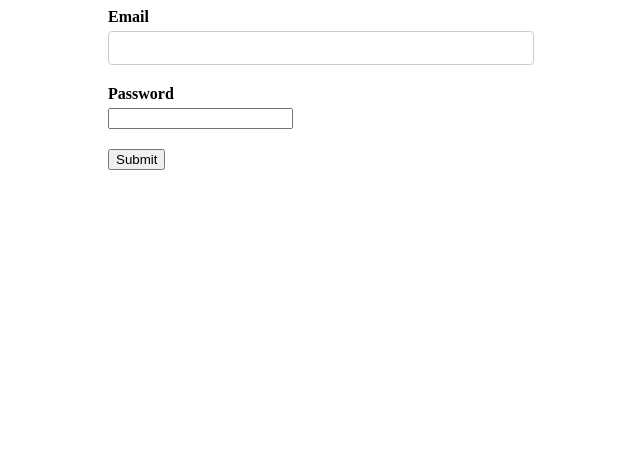
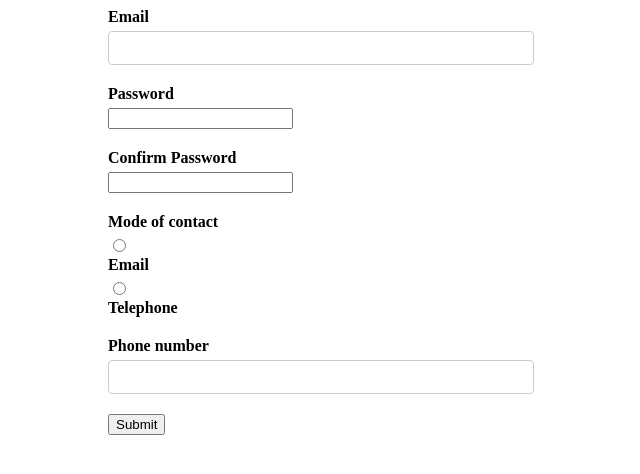
Before and after one commit to sinansubasi95/react-form-playground, a React (Create React App) app: page / in a window 1280 px wide. Shown: the top 474 px of the page, without its empty margins (319-959 px from the left). Built offline with nearby package versions, Linux system fonts and the light colour scheme.

Commit message:
registration form

```diff
--- a/src/App.js
+++ b/src/App.js
@@ -2,12 +2,14 @@
 import './App.css';
 import FormikContainer from './components/FormikContainer';
 import LoginForm from './components/LoginForm';
+import RegistrationForm from './components/RegistrationForm';
 // import YoutubeForm from './components/YoutubeForm';
 
 function App() {
   return (
     <div className="App">
-      <LoginForm />
+      <RegistrationForm />
+      {/* <LoginForm /> */}
       {/* <FormikContainer /> */}
       {/* <YoutubeForm /> */}
     </div>
--- /dev/null
+++ b/src/components/RegistrationForm.jsx
@@ -0,0 +1,86 @@
+import React from 'react';
+import { Formik, Form } from 'formik';
+import * as Yup from 'yup';
+import FormikControl from './FormikControl';
+
+const RegistrationForm = () => {
+    const options = [
+        {key: 'Email', value: 'emailmoc'},
+        {key: 'Telephone', value: 'telephonemoc'}
+    ]
+
+    const initialValues = {
+        email: '',
+        password: '',
+        confirmPassword: '',
+        modeOfContact: '',
+        phone: ''
+    }
+
+    const validationSchema = Yup.object({
+        email: Yup.string().email('Invalid email format').required('Required'),
+        password: Yup.string().required('Required'),
+        confirmPassword: Yup.string().oneOf([Yup.ref('password'), ''], 'Password must match').required('Required'),
+        modeOfContact: Yup.string().required('Required'),
+        phone: Yup.string().when('modeOfContact', { // conditional
+            is: 'telephonemoc',
+            then: Yup.string().required('Required')
+        })
+    });
+
+    const onSubmit = values => {
+        console.log('Form data', values);
+    }
+
+    return (
+        <Formik
+            initialValues={initialValues}
+            validationSchema={validationSchema}
+            onSubmit={onSubmit}
+        >
+            {
+                formik => {
+                    return (
+                        <Form>
+                            <FormikControl
+                                control="input"
+                                type="email"
+                                label="Email"
+                                name="email"
+                            />
+                            <FormikControl
+                                control="input"
+                                type="password"
+                                label="Password"
+                                name="password"
+                            />
+                            <FormikControl
+                                control="input"
+                                type="password"
+                                label="Confirm Password"
+                                name="confirmPassword"
+                            />
+                            <FormikControl
+                                control="radio"
+                                label="Mode of contact"
+                                name="modeOfContact"
+                                options={options}
+                            />
+                            <FormikControl
+                                control="input"
+                                type="text"
+                                label="Phone number"
+                                name="phone"
+                            />
+                            <button type="submit" disabled={!formik.isValid}>
+                                Submit
+                            </button>
+                        </Form>
+                    )
+                }
+            }
+        </Formik>
+    )
+}
+
+export default RegistrationForm;
```
